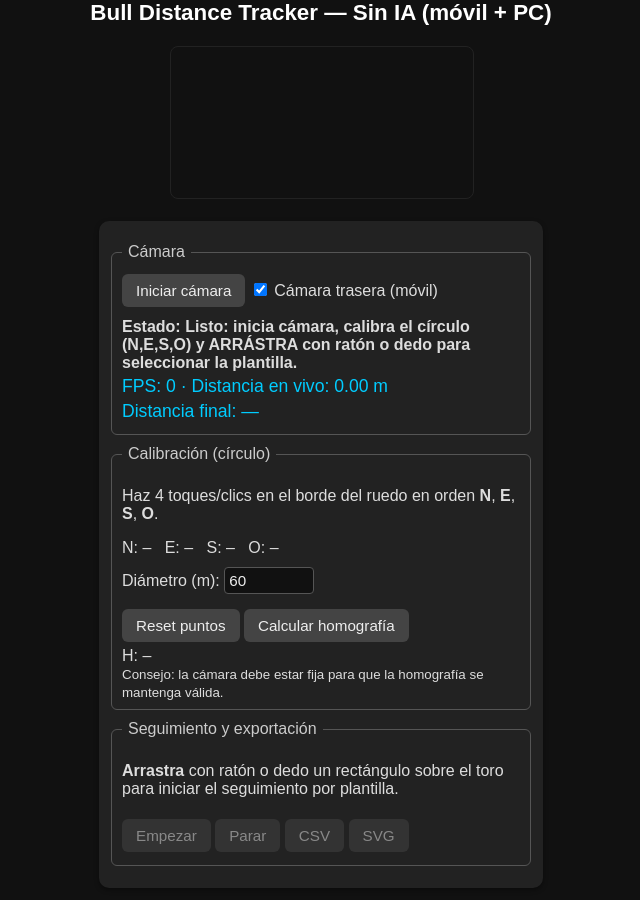
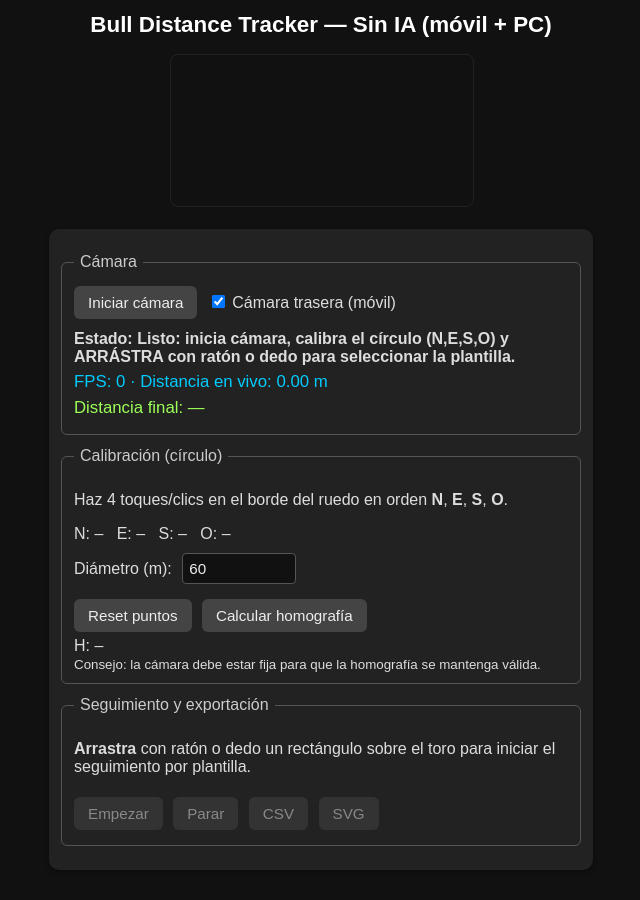
Before and after one commit to carlostechnology/bull-tracker, a plain HTML site: page index.html in a window 1280 px wide. Shown: the whole page, without its empty margins (319-959 px from the left). Drawn offline with Linux system fonts and the light colour scheme.

```diff
--- a/styles.css
+++ b/styles.css
@@ -45,7 +45,8 @@ body {
 }
 
 #controls {
-  max-width: 420px;
+  max-width: 520px;
+  width: 90%;
   margin: 12px;
   padding: 12px;
   background: #222;
@@ -54,14 +55,14 @@ body {
 }
 
 h1 {
-  margin: 0 0 10px 0;
+  margin: 12px 0 6px 0;
   font-size: 1.4em;
   color: #fff;
   text-align: center;
 }
 
 button {
-  margin: 5px 0;
+  margin: 5px 6px 5px 0;
   padding: 8px 14px;
   border: none;
   border-radius: 6px;
@@ -80,9 +81,9 @@ button:disabled {
 }
 
 input[type="number"], input[type="text"] {
-  width: 80px;
-  padding: 4px;
-  margin: 4px 0;
+  width: 100px;
+  padding: 6px;
+  margin: 4px 6px;
   border-radius: 4px;
   border: 1px solid #555;
   background: #111;
@@ -101,16 +102,19 @@ label {
 }
 
 .readout {
-  font-size: 1.1em;
-  margin: 4px 0;
+  font-size: 1.05em;
+  margin: 6px 0;
   color: #0cf;
+}
+.readout.final {
+  color: #9cff57;
 }
 
 fieldset {
   border: 1px solid #555;
   border-radius: 6px;
-  margin: 10px 0;
-  padding: 8px 10px;
+  margin: 12px 0;
+  padding: 10px 12px;
 }
 
 legend {
```
